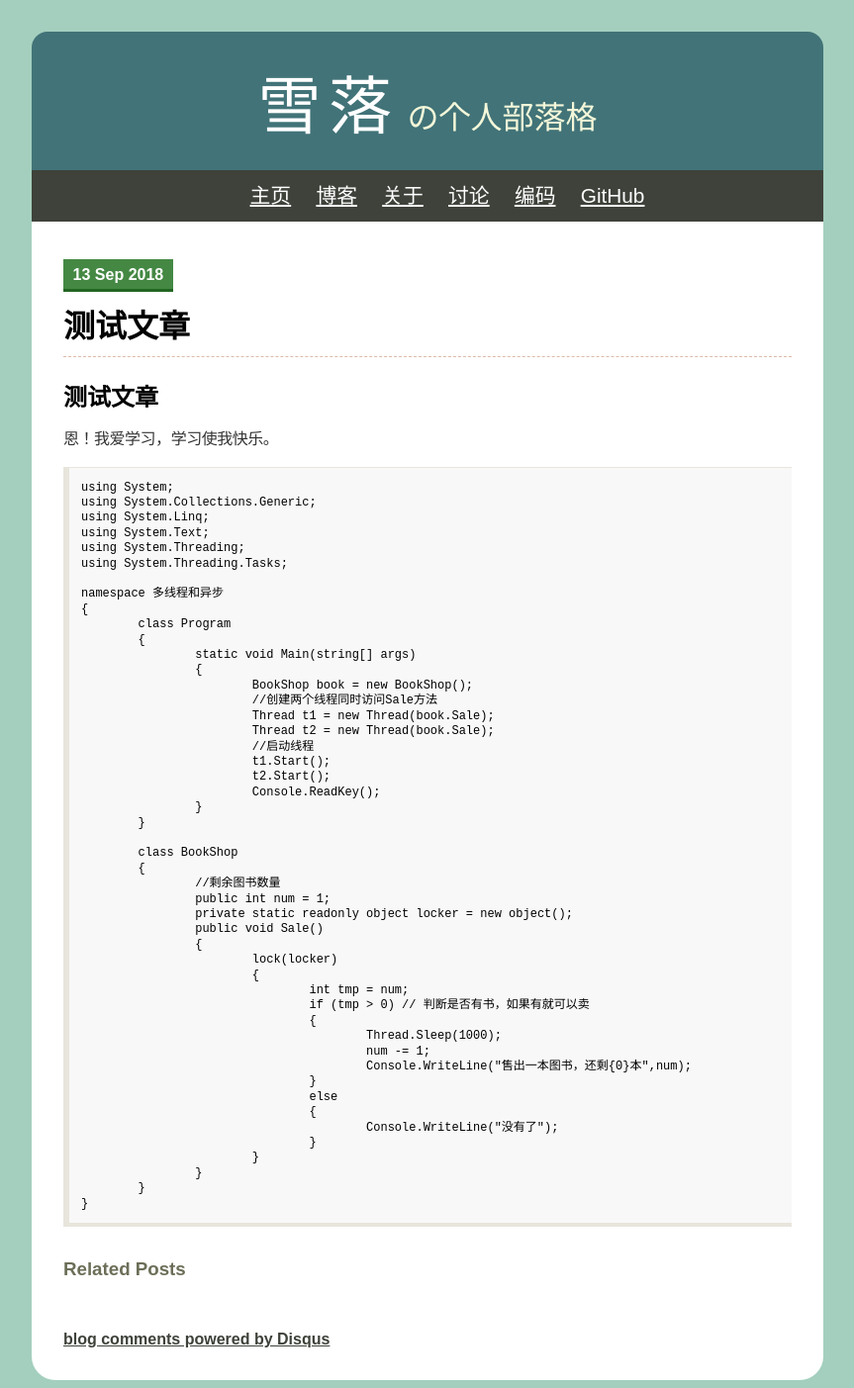
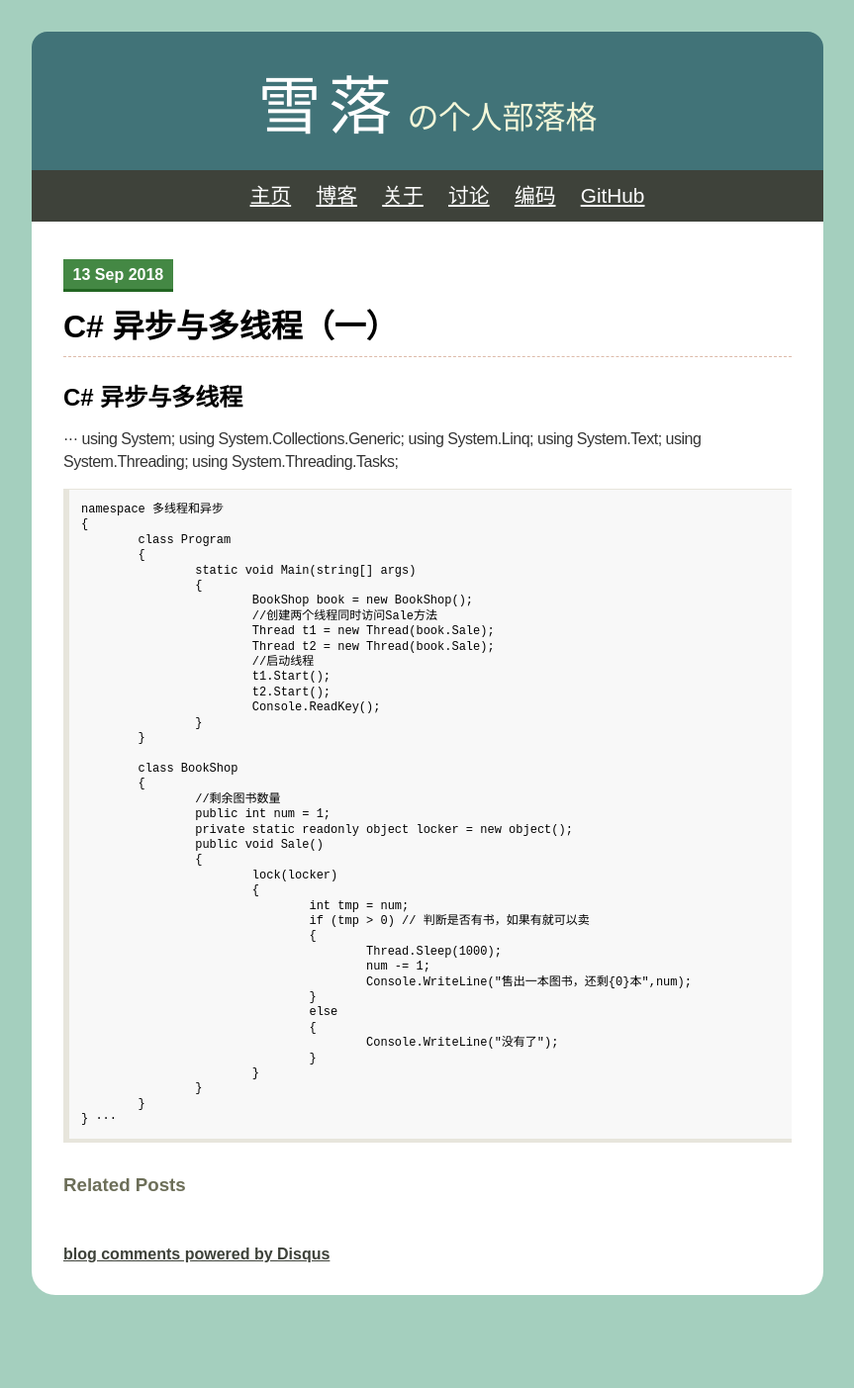
Before and after one commit to Rinaloving/Rinaloving.github.io, a Jekyll site: the page built from _posts/2018-09-13-测试博客.md, in a window 1280 px wide. Shown: the whole page at 99% size, without its empty margins (208-1071 px from the left). Built offline with Jekyll 4.4.1, drawn with Linux system fonts in a browser that asks for light colours; comment, search, counter and statistics services are not loaded; after the commit the page ends 1317 px from its top, so only the background shows below that.

Commit message:
代码调整

```diff
--- a/_posts/2018-09-13-测试博客.md
+++ b/_posts/2018-09-13-测试博客.md
@@ -1,17 +1,17 @@
 ---
 layout: post
-title: 测试文章
+title: C# 异步与多线程（一）
 tags:
 - 学习
 categories: Life
-description: 学习使我快乐。
+description: C# 异步与多线程
 ---
 
-## 测试文章
-
-恩！我爱学习，学习使我快乐。
+## C# 异步与多线程
 
 
+
+···
 	using System;
 	using System.Collections.Generic;
 	using System.Linq;
@@ -60,3 +60,4 @@ description: 学习使我快乐。
 			}
 		}
 	}
+···
```
